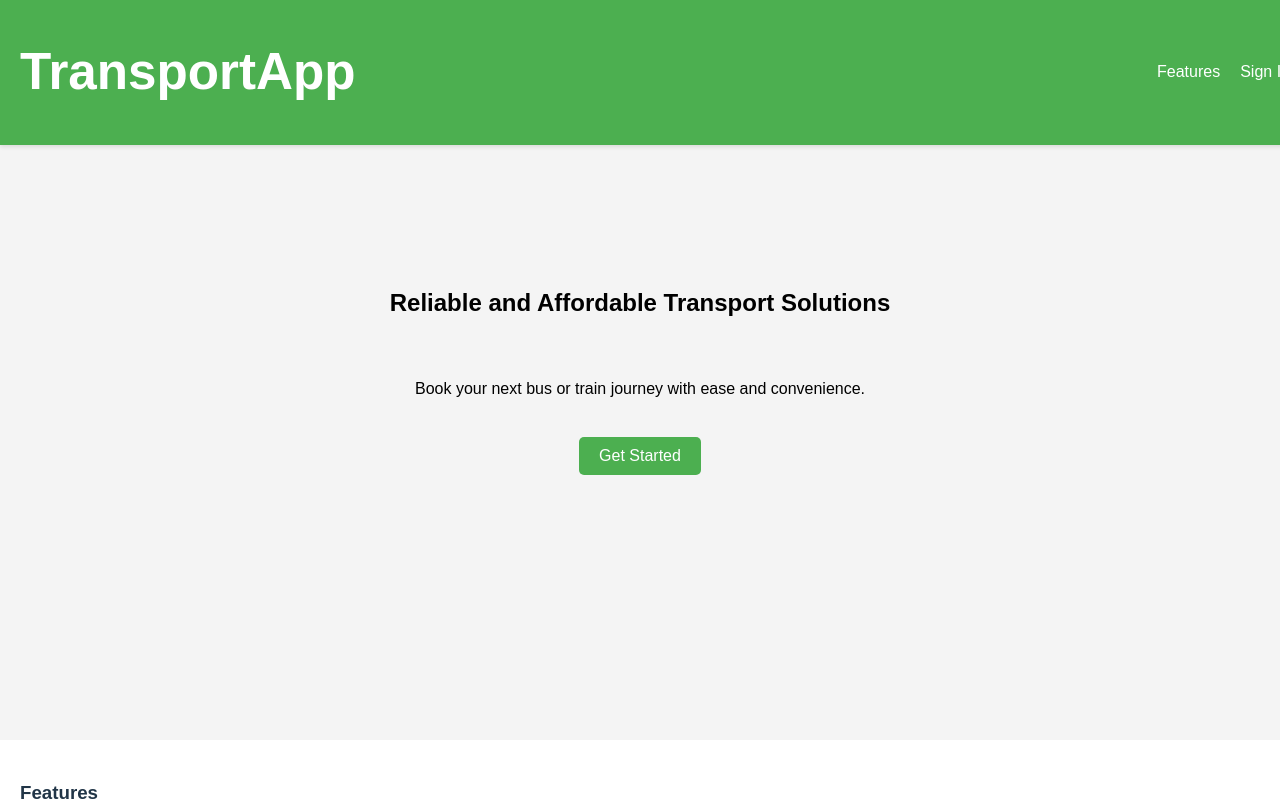
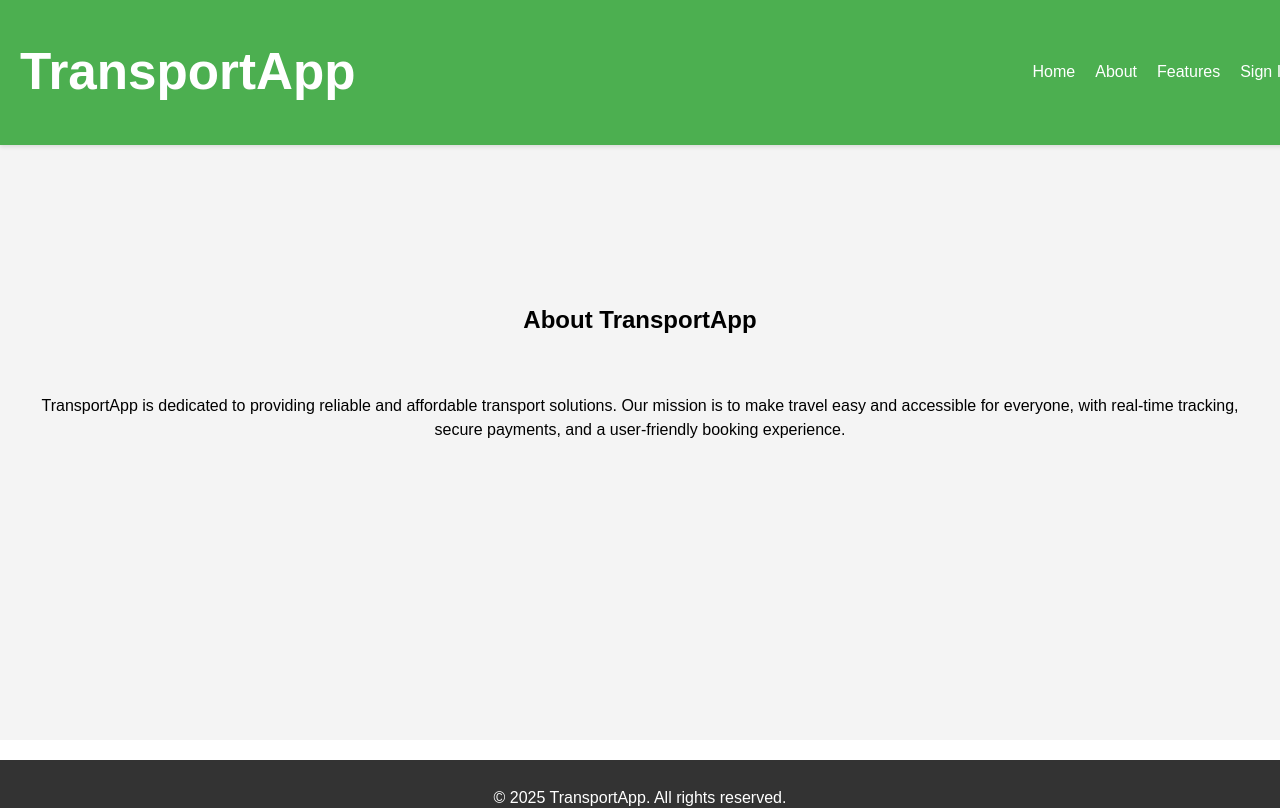
Before and after one commit to AhmAlkalii/Transport-Management-System, a React (Vite) app in the folder frontend/: page /about in a window 1280 px wide. Shown: the top 808 px of the page. Built offline with nearby package versions, Linux system fonts and the light colour scheme.

Commit message:
About Page Completed

```diff
--- a/frontend/src/App.css
+++ b/frontend/src/App.css
@@ -94,3 +94,19 @@ body {
   padding: 10px;
   margin-top: 20px;
 }
+
+.about {
+  text-align: center;
+  padding: 50px 20px;
+  background-color: #f4f4f4;
+  color: black;
+  display: flex;
+  flex-direction: column;
+  align-items: center;
+  justify-content: center;
+  gap: 20px;
+  height: calc(100vh - 60px);
+  width: 100vw;
+  box-sizing: border-box;
+  margin: 0;
+}
--- a/frontend/src/App.jsx
+++ b/frontend/src/App.jsx
@@ -1,18 +1,29 @@
 import React from 'react';
+import { BrowserRouter as Router, Route, Routes } from 'react-router-dom';
 import './App.css';
 import Header from './components/Header';
 import HeroSection from './components/HeroSection';
 import Features from './components/Features';
 import Footer from './components/Footer';
+import About from './components/About';
 
 const App = () => {
   return (
+    <Router>
       <div>
         <Header />
+        <Routes>
+          <Route path="/" element={
+            <>
               <HeroSection />
               <Features />
+            </>
+          } />
+          <Route path="/about" element={<About />} />
+        </Routes>
         <Footer />
       </div>
+    </Router>
   );
 };
 
--- /dev/null
+++ b/frontend/src/components/About.jsx
@@ -0,0 +1,10 @@
+import React from 'react';
+
+const About = () => (
+  <section className="about">
+    <h2>About TransportApp</h2>
+    <p>TransportApp is dedicated to providing reliable and affordable transport solutions. Our mission is to make travel easy and accessible for everyone, with real-time tracking, secure payments, and a user-friendly booking experience.</p>
+  </section>
+);
+
+export default About;
--- a/frontend/src/components/Header.jsx
+++ b/frontend/src/components/Header.jsx
@@ -1,9 +1,12 @@
 import React from 'react';
+import { Link } from 'react-router-dom';
 
 const Header = () => (
   <header className="header">
     <h1>TransportApp</h1>
     <nav>
+      <Link to="/" className="nav-link">Home</Link>
+      <Link to="/about" className="nav-link">About</Link>
       <a href="#features" className="nav-link">Features</a>
       <a href="#" className="nav-link">Sign In</a>
     </nav>
```
Lines whose indentation alone changed are shown as unchanged.
